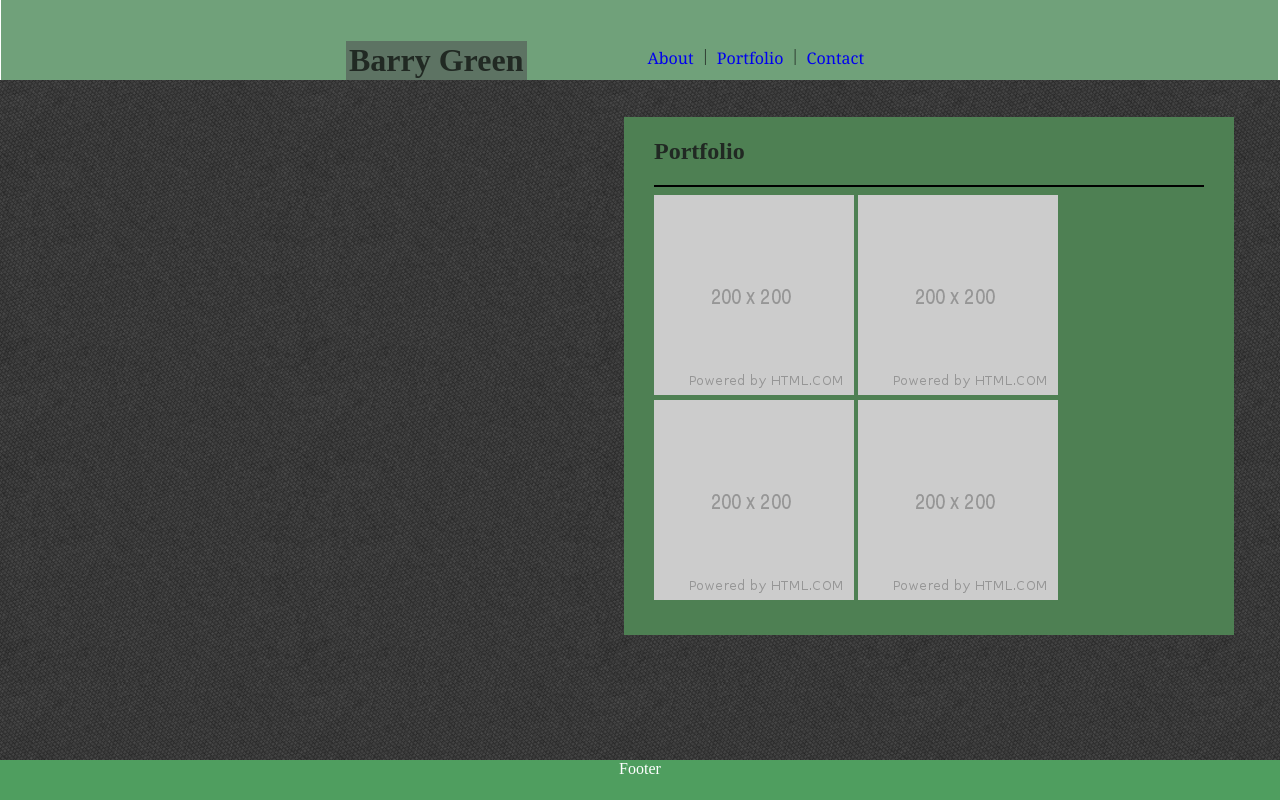
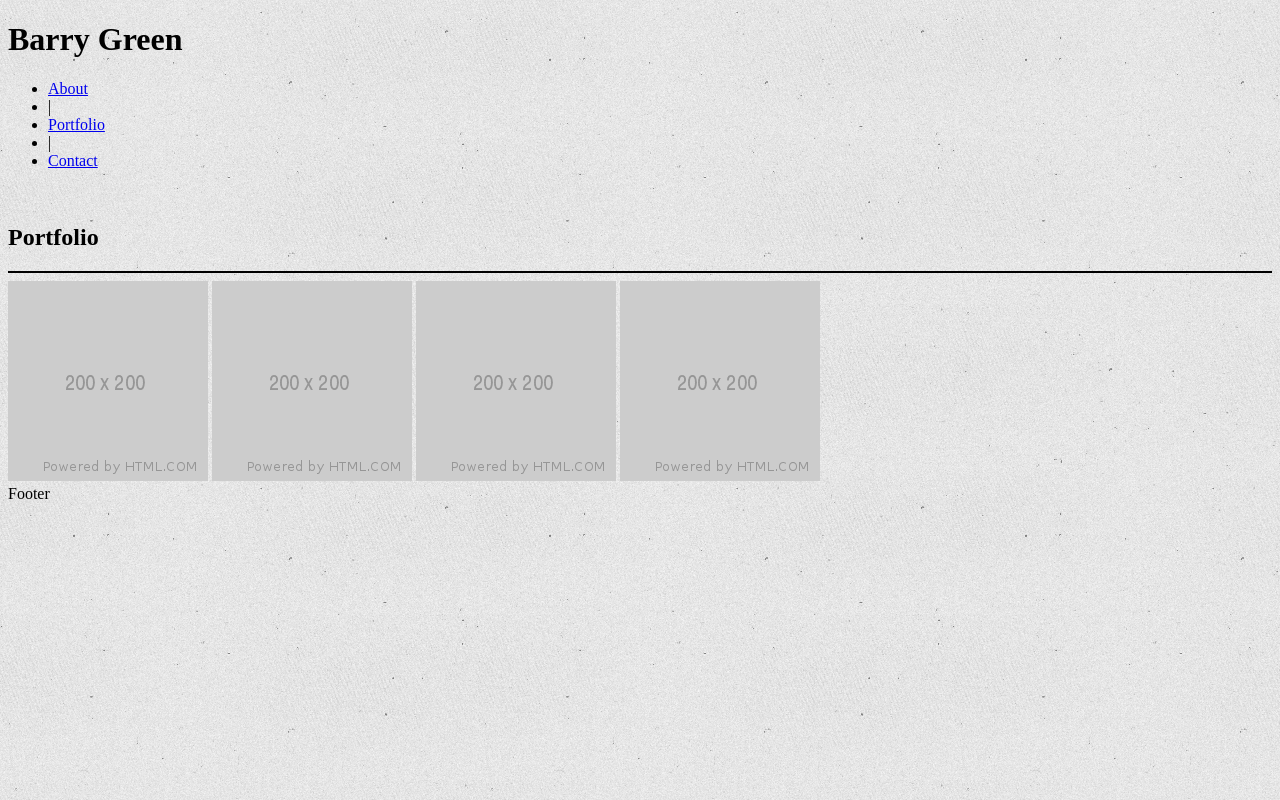
Before and after one commit to bgreen53/Bootstrap-Portfolio, a plain HTML site: page portfolio.html in a window 1280 px wide. Drawn offline with Linux system fonts and the light colour scheme.

```diff
--- a/assets/css/style.css
+++ b/assets/css/style.css
@@ -1,131 +1,9 @@
 
-header{
-   position: relative;
-   background: #70A17A;
-   height: 80px;
-   left: -7px;
-   top: -21px;
-   width: 101%;
-}
+body{
 
-
-nav{
-   float: right;
-    position: relative;
-    top: -43%;
-    right: 32%;
+   background-image: url(../images/texturetastic_gray.png);
 
 }
-
-ul{
-   list-style-type: none;
-}
-
-li{
-   float: left;
-padding: 5px ;}
-
-
-body{
-   color:#212923 ;
-
-}
-
-section{
-   width: 2080px;
-   background-image: url(../images/irongrip.png);
-   height: 960px;
-   left: 0;
-   top: 80px;
-   position: fixed;
-}
-
-div{
-   position: relative;
-    background: #4E8053;
-    left: 30%;
-    top: 2%;
-    padding: 1px 30px 30px 30px;
-    width: 550px;
-}
-
-
-form{
-   display: inline-block;
-
-}
-
-h1{
-   background-color: #5D7363;
-   color:#212923 ;
-    position: relative;
-    left: 27%;
-    top: 51%;
-    line-height: 39px;
-    width: 181px;
-    text-align: center;
-}
-
-img{
-   border: #212923 ;
-   border: 2px;
-}
-
-h2{  color: #212923;}
-
-
-p{    position: relative;
-   left: 5%;
-   margin: 20px 10px 20px 10px;
-   color: #212923;
-
-}
-
-
-
-footer{  position: fixed;
-   left: 0;
-   bottom: 0;
-   width: 100%;
-   background-color:#4F9E5F;
-   color: white;
-   text-align: center;
-   height: 40px;
-}
-
-
-input[type=button], input[type=submit], input[type=reset] {
-   background-color: #5D7363;
-   border: none;
-   color: #212923;
-   padding: 16px 32px;
-   text-decoration: none;
-   margin: 4px 2px;
-   cursor: pointer;
- }
-
- a {
-    font-family: Georgia, 'Times New Roman', Times, serif;
-   font-size: medium;
-   text-decoration: none;
- }
-
- /* visited link */
- a:visited {
-   color:#d2dad4 ;
-
- }
-
- /* mouse over link */
- a:hover {
-   color: #0e1610;
- }
-
- /* selected link */
- a:active {
-   color: #212923;
- }
-
 
 #message {
    height: 100px;
```
Also changed, not shown: assets/images/dark-paths.png (added), assets/images/texturetastic_gray.png (added).
